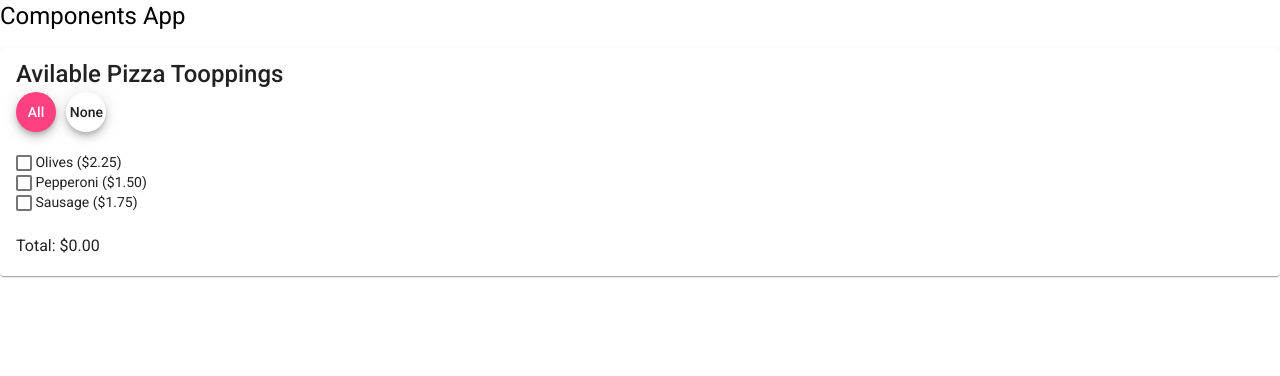
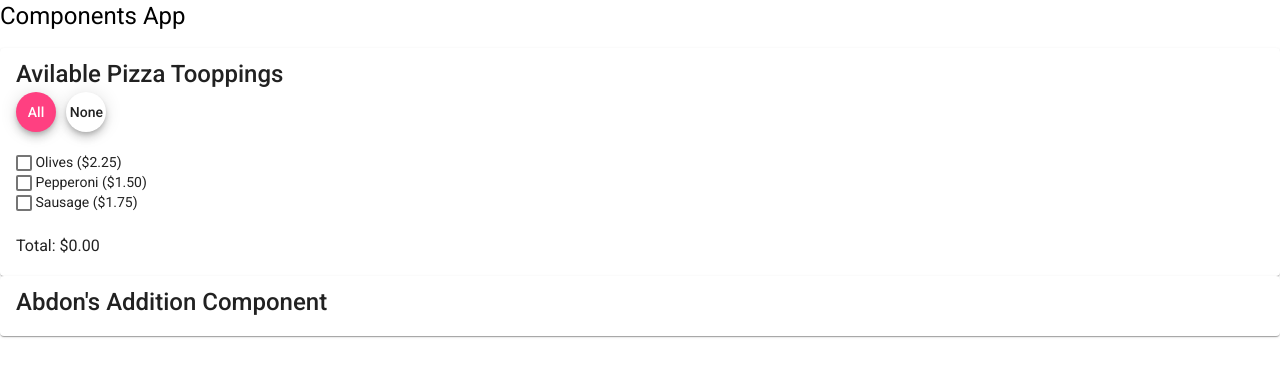
Before and after one commit to 2022-spring-jsf-online/components, an Angular app: page / in a window 1280 px wide. Shown: the top 376 px of the page. Built offline with nearby package versions, Linux system fonts and the light colour scheme.

Commit message:
Starting to build the addition component...
Remembered to import the mat controls I plan to use...

```diff
--- a/src/app/ad-addition/ad-addition.component.html
+++ b/src/app/ad-addition/ad-addition.component.html
@@ -1 +1,8 @@
-<p>ad-addition works!</p>
+<mat-card>
+    <mat-card-title>
+        Abdon's Addition Component
+    </mat-card-title>
+    <mat-card-content>
+
+    </mat-card-content>
+</mat-card>
--- a/src/app/app.component.html
+++ b/src/app/app.component.html
@@ -3,3 +3,4 @@
 </h1>
 
 <app-pizza-toppings></app-pizza-toppings>
+<app-ad-addition></app-ad-addition>
--- a/src/app/app.module.ts
+++ b/src/app/app.module.ts
@@ -11,6 +11,8 @@ import { MatCardModule } from '@angular/material/card';
 import { MatButtonModule } from '@angular/material/button';
 import { MatCheckboxModule } from '@angular/material/checkbox';
 import { AdAdditionComponent } from './ad-addition/ad-addition.component';
+import { MatInputModule } from '@angular/material/input';
+import { matFormFieldAnimations, MatFormFieldModule } from '@angular/material/form-field';
 
 @NgModule({
   declarations: [
@@ -25,6 +27,8 @@ import { AdAdditionComponent } from './ad-addition/ad-addition.component';
     , MatCardModule
     , MatButtonModule
     , MatCheckboxModule
+    , MatInputModule
+    , MatFormFieldModule
   ],
   providers: [],
   bootstrap: [AppComponent]
```
